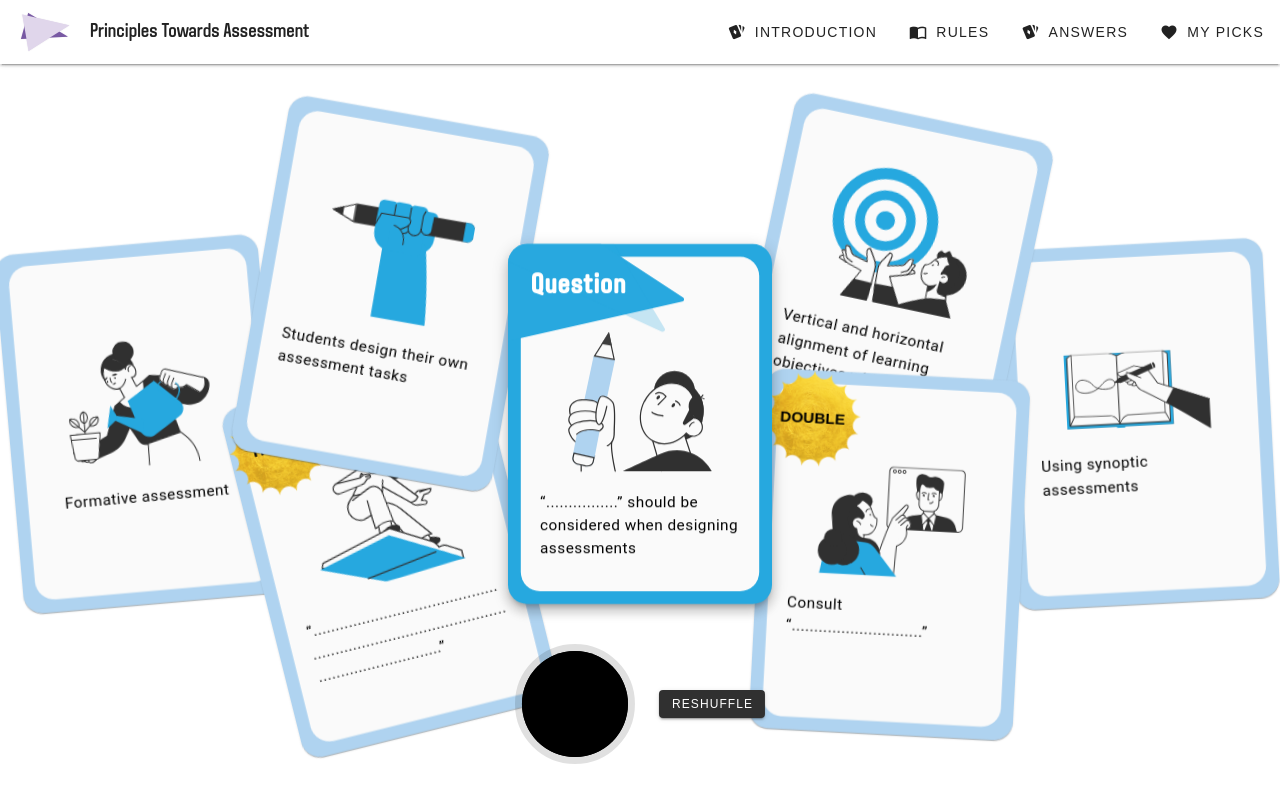
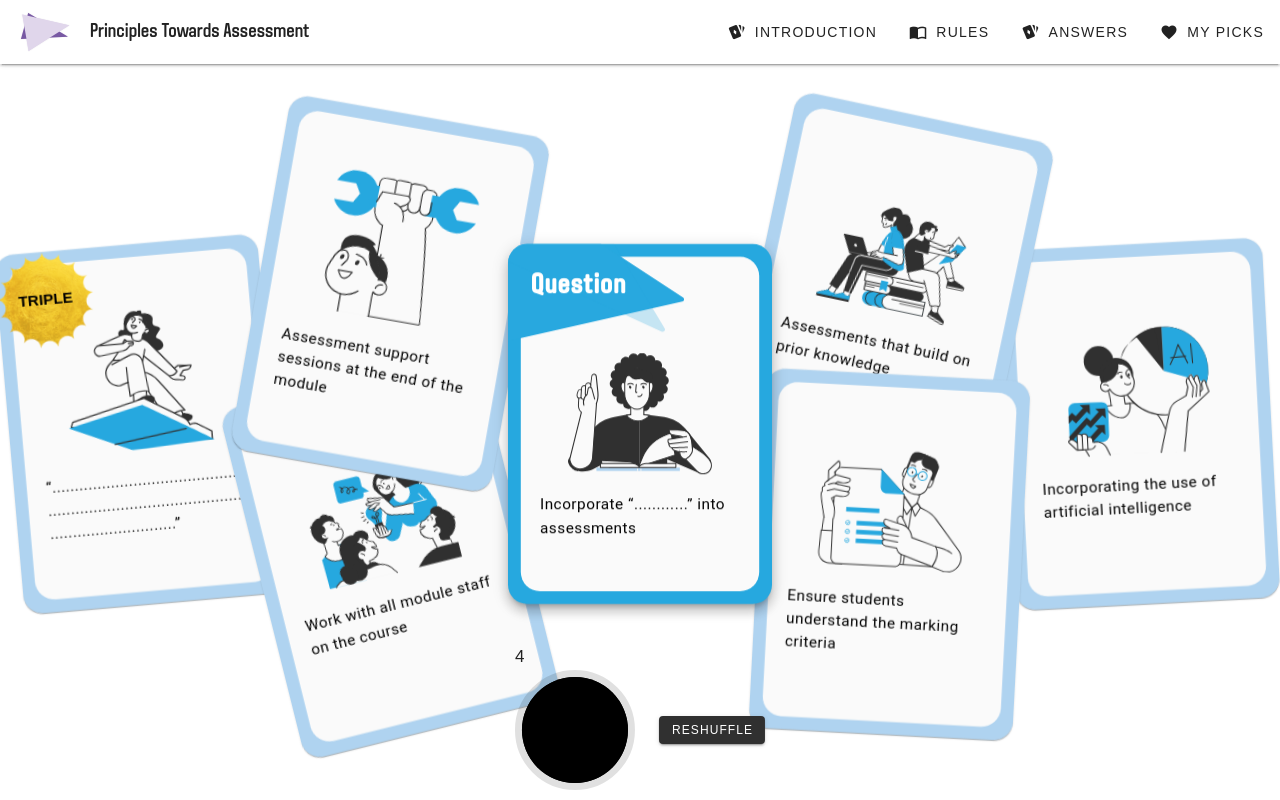
Before and after one commit to bpdavies92/principles-for-assessment, a Vue app: page / in a window 1280 px wide. Built offline with nearby package versions, Linux system fonts and the light colour scheme.

Commit message:
Updated the reshuffle btn to only reshuffle the answer cards

```diff
--- a/index.html
+++ b/index.html
@@ -4,7 +4,7 @@
     <meta charset="UTF-8">
     <link rel="icon" href="/favicon.ico">
     <meta name="viewport" content="width=device-width, initial-scale=1.0">
-    <title>Welcome to Vuetify 3</title>
+    <title>Principles Towards Assessment</title>
   </head>
   <body>
     <div id="app"></div>
--- a/src/components/CardGame.vue
+++ b/src/components/CardGame.vue
@@ -4,6 +4,7 @@
   <div class="overflow-hidden position-relative" >
     <v-container v-resize="onResize" color="#fafafa" ref="main" class="ml-auto mr-auto" max-width="1350">
           <v-sheet  color="transparent" class="points">
+            {{ currentQuestion }}
           <v-btn
             @click="newSelection()"
             v-if="cardPicked"
@@ -62,7 +63,7 @@
           class="scale-card"
           @mouseover="cardPicked === false ? isRotated[index] = true : null"
           @mouseleave="cardPicked === false ? isRotated[index] = false : null"
-          @click="userCardInput(item.id, index); pointsCollector(item.points, index, item.id); cardChoice(index); cardPicked = true; questionAnswerPair(item, onlyQuestionCardsSingleRandom, item.points); isRotated.forEach((value, i, array) => array[i] = true);"
+          @click="userCardInput(item.id, index); pointsCollector(item.points, index, item.id); cardChoice(index); cardPicked = true; questionAnswerPair(item, onlyQuestionCardsSingleRandom, item.points); isRotated.forEach((value, i, array) => array[i] = true); "
           :style="{
             transform: isRotated[index] === false ? `translate(-50%, -50%) rotate(${rot[index]}deg)` : ''
           }"
@@ -122,6 +123,7 @@ let windowSize = ref({
   const {
     cardInfo,
     processStage,
+    addNewQuestion,
     randomCard,
     onlyQuestionCardsSingleRandom,
     randomCardAnswers,
@@ -130,7 +132,8 @@ let windowSize = ref({
     showAllPicks,
     modelOpenClose,
     gameProgress,
-    gamePoints
+    gamePoints,
+    currentQuestion
   } = storeToRefs(store);
 
 // Reactive Variables
@@ -219,12 +222,13 @@ function newSelection() {
   }
 
   if (processStage.value === 2) {
+    store.addNewQuestion()
     setTimeout(() => {
       tl.revert();
       newGame.value = false;
       cardPicked.value = false;
       cardSelected.value.fill(null);
-      store.reshuffleQuestionCard();
+      // store.reshuffleQuestionCard();
       store.reshuffleAnswerCard();
       processStage.value = 0;
       startAnimation.value = true;
@@ -239,7 +243,7 @@ function reshuffleCards() {
       newGame.value = false;
       cardPicked.value = false;
       cardSelected.value.fill(null);
-      store.reshuffleQuestionCard();
+      // store.reshuffleQuestionCard();
       store.reshuffleAnswerCard();
       processStage.value = 0;
       startAnimation.value = true;
--- a/src/stores/cardInfo.js
+++ b/src/stores/cardInfo.js
@@ -488,22 +488,6 @@ export const useCardStore = defineStore('cardInfo', {
         {
             id: 34,
             type: 'a',
-            content: `Assessment support sessions at the end of the module`,
-            answer: null,
-            colour: '#Afd3f0',
-            svgUrl: `${import.meta.env.VITE_LINK}/images/illustrations/assessment support sesh.svg`,
-            isFront: true,
-            isDouble: false,
-            isTriple: false,
-            points: 10,
-            userInput: false,
-            userInputText: '',
-            staticText: null,
-            reverseStaticText: null
-        },
-        {
-            id: 35,
-            type: 'a',
             content: `Getting everything organised`,
             answer: null,
             colour: '#Afd3f0',
@@ -518,7 +502,7 @@ export const useCardStore = defineStore('cardInfo', {
             reverseStaticText: null
         },
         {
-            id: 36,
+            id: 35,
             type: 'a',
             content: `Removing “......................................................”`,
             answer: null,
@@ -534,7 +518,7 @@ export const useCardStore = defineStore('cardInfo', {
             reverseStaticText: true
         },
         {
-            id: 37,
+            id: 36,
             type: 'a',
             content: `“..................................................................................................................”`,
             answer: null,
@@ -556,6 +540,7 @@ export const useCardStore = defineStore('cardInfo', {
     showAllAnswers: false,
     showAllPicks: false,
     myQuestionAnswers: [],
+    currentQuestion: 4,
     modelOpenClose: false,
     gameProgress: 0,
     gamePoints: 0,
@@ -569,8 +554,9 @@ export const useCardStore = defineStore('cardInfo', {
         return state.cardInfo.filter((i) => i.type === 'a')
         },
         onlyQuestionCardsSingleRandom: (state) => {
-            const questionCards = state.cardInfo.filter((i) => {return i.type === 'q'})
-            return questionCards[state.randomCard]
+            const questionCards = state.cardInfo.filter((i) => { return i.type === 'q' })
+
+            return questionCards[state.currentQuestion]
         },
         onlyAnswerCardsSixCards: (state) => {
             return state.randomCardAnswers.slice(0, 6);
@@ -593,6 +579,12 @@ export const useCardStore = defineStore('cardInfo', {
             console.log(this.randomCard)
             return this.randomCard
         },
+        addNewQuestion() {
+            const questionCards = this.cardInfo.filter((i) => { return i.type === 'q' })
+
+            this.currentQuestion <= 4 ?  this.currentQuestion++ : this.currentQuestion = 0
+
+        },
         reshuffleAnswerCard() {
             const allCards = this.cardInfo; // Get all cards
             const onlyAnswerCards = allCards.filter((i) => i.type === 'a'); // Filter only "answer" cards
```
